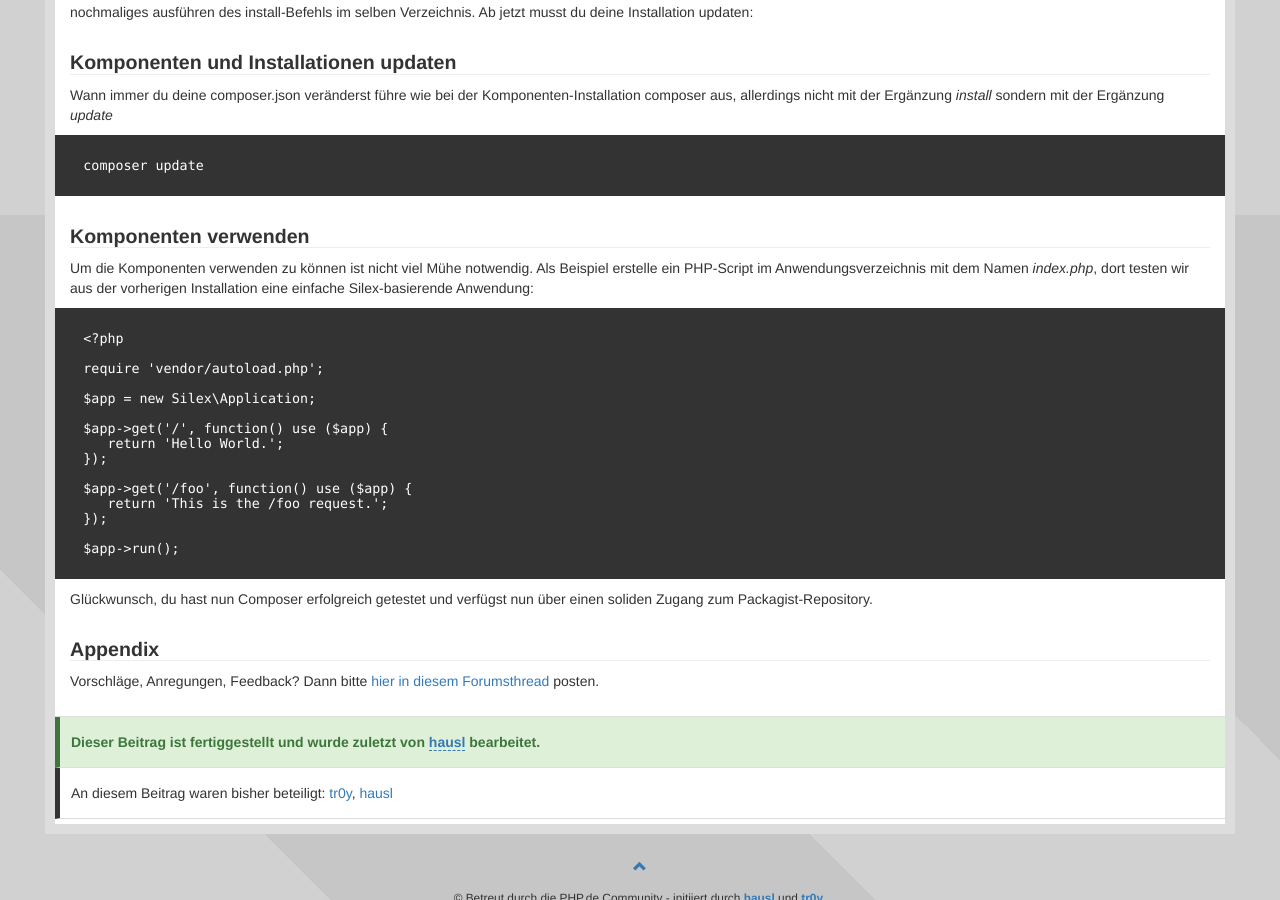
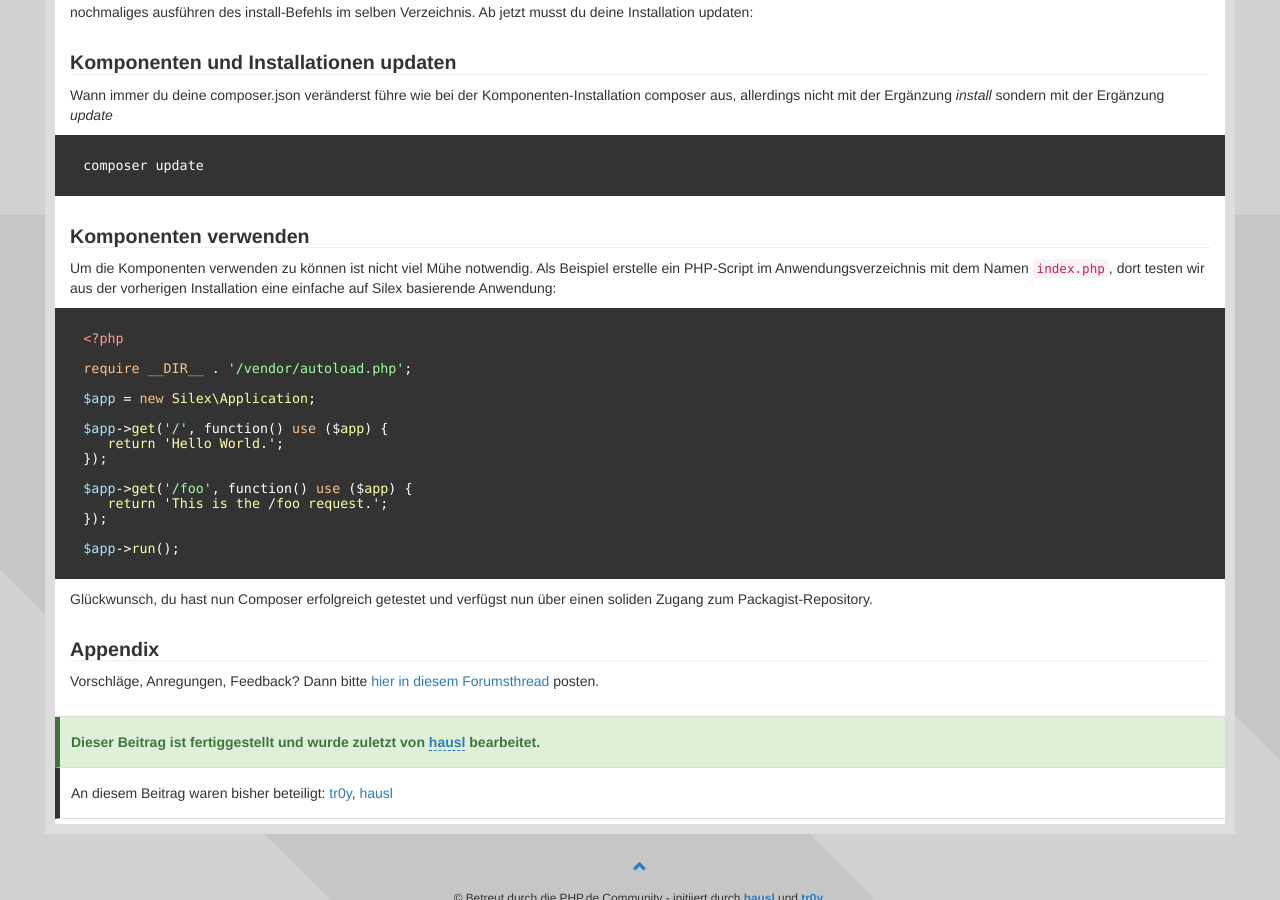
Before and after one commit to php-de/php-de.github.io, a Jekyll site: the page built from dev-enviroment/06_composer.md, in a window 1280 px wide and 900 px high, scrolled down 4285 px. Built offline with Jekyll 4.4.1, drawn with Linux system fonts in a browser that asks for light colours; nearby versions of some CDN libraries; some of the changed text lies outside the part shown.

Commit message:
Composer-Guide: Kleine Anpassungen.

```diff
--- a/dev-enviroment/06_composer.md
+++ b/dev-enviroment/06_composer.md
@@ -95,7 +95,6 @@
 
 * Bestätige den Abschluss der Installation mit klick auf **Finish**
 
-
 Gratulation, du verfügst nun über eine voll funktionsfähige Git-Installation.
 
 
@@ -103,7 +102,6 @@
 {: #installation}
 
 Composer selbst steht zum einen als phar-Executable bereit, verwenden wirst du allerdings (da du unter Windows arbeitest) den Composer Windows Installer, welchen du hier [runterlädst](http://getcomposer.org/Composer-Setup.exe).
-
 
 * Starte den Installer durch einen doppelklick auf die heruntergeladene Datei. Alle Windowsversionen mit aktivierter Benutzerkontrolle werden dich danach fragen ob dem Installer erlaubt werden soll ausgeführt zu werden, bestätige diese anfrage mit **Ja**.
 
@@ -114,7 +112,6 @@
 
 * Bestätige die Erfolgreiche Installation durch Klick auf **Finish**
 
-
 Gratulation, du verfügst nun über eine funktionierende Composer-Installation.
 
 
@@ -123,12 +120,11 @@
 
 In wenigen Netzwerkumgebungen kann es zu schwierigkeiten Zwischen deinem PC und dem Host den Composer nutzt kommen. Noch geringer ist die Chance das der Installationsprozess eine defekte Composer-Konfiguration mitgeliefert hat. Damit du diesem Problem vorbeugen kannst, teste die Konnektivität von Composer wie folgt:
 
-
 Drücke ![Windows Taste]({{ page.root }}/images/win_logo_2012_black.png) (Windows Taste) + R und gib in dem darauf erscheinenden *Ausführen...*-Dialog **cmd** ein und bestätige mit der &crarr;-Taste (Enter-Taste).
 
 Du befindest dich nun in der Eingabeaufforderung deines Betriebssystems, gib dort
 
-~~~
+~~~ bash
 composer diagnose
 ~~~
 
@@ -143,7 +139,6 @@
 ~~~
 
 Du kannst sicherheitshalber auch die Git-Verfügbarkeit für CLI-Anwendungen prüfen in dem du in der selben offenen Eingabeaufforderung git eingibst. Im Normalfall gibt dieser Befehl die Hilfe des Befehls aus.
-
 
 ~~~
 usage: git [--version] [--exec-path[=<path>]] [--html-path] [--man-path] [--info
@@ -179,10 +174,9 @@
 See 'git help <command>' for more information on a specific command.
 ~~~
 
-
 Soweit so gut, Composer ist nun einsatzbereit.
 
-Die Installation von Composer ist nun abgeschlossen. Im folgenden beschäftigst du dich nun damit Composer zu verwenden:
+Die Installation von Composer ist nun abgeschlossen. Im folgenden beschäftigst du dich nun damit, Composer zu verwenden:
 
 
 ### [Komponenten Installieren](#komponenten-installieren)
@@ -204,13 +198,12 @@
 
 Diese musst du nun in validem JSON in deiner composer.json-Datei notieren, diese Datei **muss** im UTF-8 Format abgespeichert werden:
 
-
-~~~
+~~~ json
 {
-   "require": {
-      "swiftmailer/swiftmailer": "4.3.*@dev",
-      "silex/silex": "1.0.*@dev"
-   }
+    "require": {
+        "swiftmailer/swiftmailer": "4.3.*@dev",
+        "silex/silex": "1.0.*@dev"
+    }
 }
 ~~~
 
@@ -218,7 +211,7 @@
 
 In der Eingabeaufforderung gib
 
-~~~
+~~~ bash
 composer install
 ~~~
 
@@ -283,7 +276,7 @@
 
 Wann immer du deine composer.json veränderst führe wie bei der Komponenten-Installation composer aus, allerdings nicht mit der Ergänzung *install* sondern mit der Ergänzung *update*
 
-~~~
+~~~ bash
 composer update
 ~~~
 
@@ -291,13 +284,12 @@
 ### [Komponenten verwenden](#komponenten-verwenden)
 {: #komponenten-verwenden}
 
-Um die Komponenten verwenden zu können ist nicht viel Mühe notwendig. Als Beispiel erstelle ein PHP-Script im Anwendungsverzeichnis mit dem Namen *index.php*, dort testen wir aus der vorherigen Installation eine einfache Silex-basierende Anwendung:
+Um die Komponenten verwenden zu können ist nicht viel Mühe notwendig. Als Beispiel erstelle ein PHP-Script im Anwendungsverzeichnis mit dem Namen `index.php`, dort testen wir aus der vorherigen Installation eine einfache auf Silex basierende Anwendung:
 
-
-~~~
+~~~ php
 <?php
 
-require 'vendor/autoload.php';
+require __DIR__ . '/vendor/autoload.php';
 
 $app = new Silex\Application;
 
```
Also changed, not shown: other parts of dev-enviroment/06_composer.md (+1 -1 lines).
